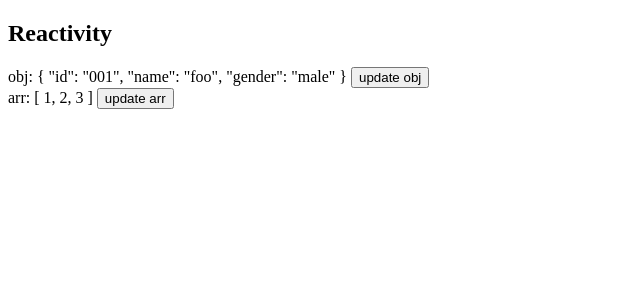
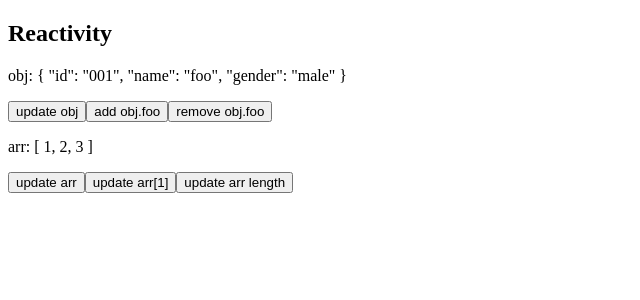
Before and after one commit to VfanLee/vue3-lab, a Vue app: page /reactivity in a window 1280 px wide. Shown: the top 300 px of the page, without its empty margins (0-640 px from the left). Built offline with nearby package versions, Linux system fonts and the light colour scheme.

Commit message:
reactivity

```diff
--- a/src/views/basic/reactivity.vue
+++ b/src/views/basic/reactivity.vue
@@ -7,8 +7,21 @@ const arr = ref([])
 const updateObj = () => {
   obj.value = { id: '001:update', name: 'foo:update', gender: 'male:update' }
 }
+const addObjFoo = () => {
+  obj.value.foo = Date.now()
+}
+const removeObjFoo = () => {
+  delete obj.value.foo
+}
+
 const updateArr = () => {
   arr.value = [4, 5, 6]
+}
+const updateArrIndexValue = () => {
+  arr.value[1] = Date.now()
+}
+const updateArrLength = () => {
+  arr.value.length = 1
 }
 
 obj.value = { id: '001', name: 'foo', gender: 'male' }
@@ -19,11 +32,16 @@ arr.value = [1, 2, 3]
   <h2>Reactivity</h2>
 
   <section>
-    obj: {{ obj }}
+    <p>obj: {{ obj }}</p>
     <button type="button" @click="updateObj">update obj</button>
+    <button type="button" @click="addObjFoo">add obj.foo</button>
+    <button type="button" @click="removeObjFoo">remove obj.foo</button>
   </section>
+
   <section>
-    arr: {{ arr }}
+    <p>arr: {{ arr }}</p>
     <button type="button" @click="updateArr">update arr</button>
+    <button type="button" @click="updateArrIndexValue">update arr[1]</button>
+    <button type="button" @click="updateArrLength">update arr length</button>
   </section>
 </template>
```
